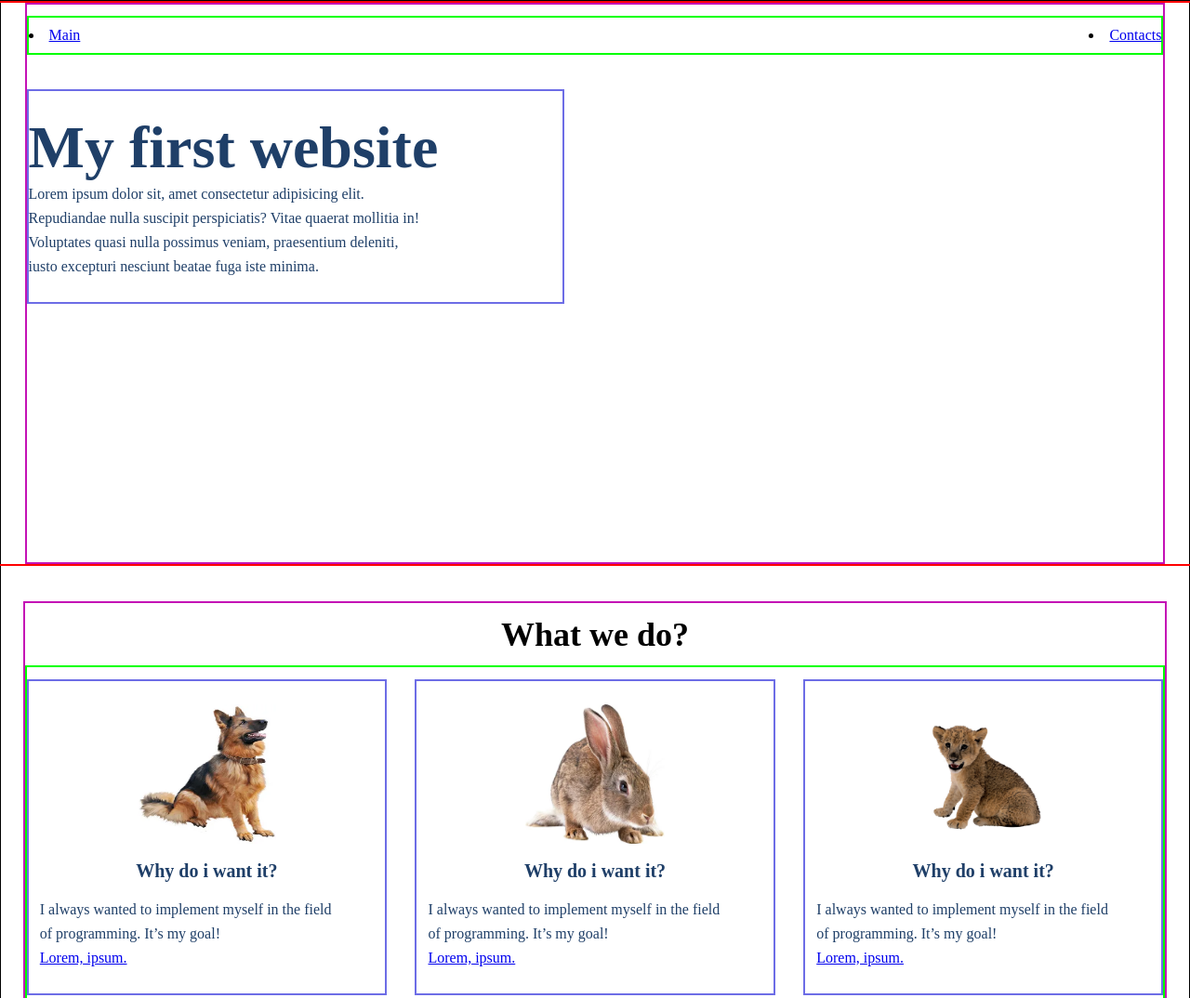
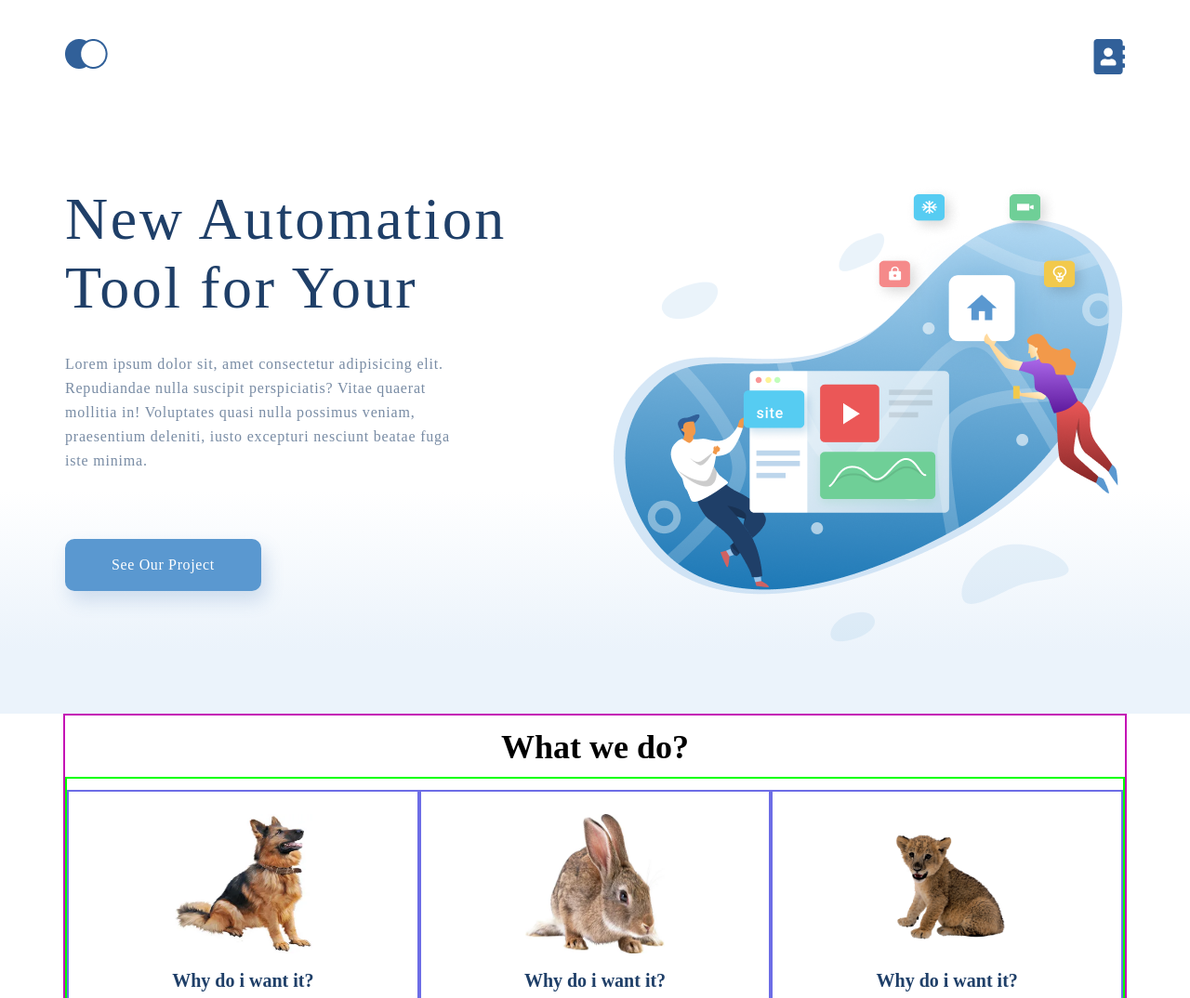
Before and after one commit to FominDV/HTML.CSS, a plain HTML site: page homework/index.html in a window 1280 px wide. Shown: the top 1074 px of the page at 93% size. Drawn offline with Linux system fonts and the light colour scheme.

Commit message:
lesson 6.1

```diff
--- a/homework/index.html
+++ b/homework/index.html
@@ -10,25 +10,29 @@
 
 <body>
     <div class="conteiner_main">
+        <div class="top">
             <div class="header big_block">
-            <div class="content_header">
                 <!-- menu -->
                 <ul class="menu">
-                    <li><a href="index.html">Main</a></li>
-                    <li><a href="contacts.html">Contacts</a></li>
+                    <li><a href="index.html"><img src="img/Group.png" alt="menu"></a></a></li>
+                    <li><a href="contacts.html"><img src="img/address.png" alt="contacts"></a></li>
                 </ul>
                 <!-- main part -->
+                <div class="top_info">
                     <div class="text_header">
-                    <h1 class="header1">My&nbsp;first website </h1>
+                        <h1 class="header1">New Automation Tool for Your</h1>
                         <p class="p_text p_header">Lorem ipsum dolor sit, amet consectetur adipisicing elit. Repudiandae
                             nulla
                             suscipit
                             perspiciatis?
                             Vitae quaerat
-                        mollitia&nbsp;in! Voluptates quasi nulla possimus veniam, praesentium deleniti, iusto excepturi
+                            mollitia&nbsp;in! Voluptates quasi nulla possimus veniam, praesentium deleniti, iusto
+                            excepturi
                             nesciunt
                             beatae
                             fuga iste minima.</p>
+                        <a href="#" class="header_botton">See Our Project</a>
+                    </div>
                 </div>
             </div>
         </div>
--- a/homework/style.css
+++ b/homework/style.css
@@ -6,10 +6,17 @@
 .p_text{
     font-size: 16px;
     line-height: 26px;
+    letter-spacing: 0.05em;
+    color: #1F3F68;
+    opacity: 0.6;
 }
 .header1{
+    margin-bottom: 32px;
+    font-weight: 300;
     font-size: 64px;
-    width: 510px;
+    line-height: 74px;
+    letter-spacing: 0.04em;
+    color: #1F3F68;
 }
 .header2{
     font-weight: 500;
@@ -43,27 +50,45 @@
     text-transform: uppercase;
 }
 .header{
-    border: 2px solid red;
-    padding: 0% 5%;
-
+    height: 768px;
+    display: flex;
+    flex-direction: column;
 }
 .content_header{
     border: 2px solid #c412b5;
     height: 600px;
 }
 .menu{
-    list-style-position: inside;
     display: flex;
     justify-content: space-between;
-    border: 2px solid #0f0;
-    margin: 1% 0%;
-    padding: 10px 0px;
+    list-style-type: none;
+    padding-top: 42px;
+}
+.header_botton{
+    font-size: 16px;
+    line-height: 26px;
+    text-align: center;
+    letter-spacing: 0.04em;
+    color: #FFFFFF;
+    background: #5A98D0;
+    text-decoration: none;
+    box-shadow: 5px 10px 20px rgba(53, 110, 173, 0.2);
+    border-radius: 10px;
+    padding: 15px 50px;
+    margin-top: 71px;
+    display: inline-block;
+}
+.top_info{
+    flex-grow: 1;
+    height: 100%;
+    background-image: url(img/illustration.png);
+    background-repeat: no-repeat ;
+    background-position-x: right;
+    background-position-y: 115px;
 }
 .text_header{
-    border: 2px solid rgb(109, 109, 230);
-    padding: 2% 2% 2% 0%;
-    width: 45%;
-    margin: 3% 0%;
+    width: 510px;
+    margin-top: 115px;
 }
 .main_content{
     height: 500px;
@@ -131,6 +156,10 @@
     display: flex;
     flex-direction: column;
     justify-content: space-around;
+}
+.top{
+    background: linear-gradient(0deg, #EBF3FB 8.84%, rgba(152, 195, 232, 0) 31.12%);
+}
 }
 .map{
     border: 2px solid rgb(0, 60, 255);
@@ -213,7 +242,6 @@ margin: 1% 5%;
    }
 
    .conteiner_main{
-    border: 1px solid black;
     display: flex;
     flex-direction: column;
    align-items: center;
@@ -221,7 +249,8 @@ margin: 1% 5%;
 
 }
    .big_block{
-      width: 96%;
+      width: 1140px;
+      margin: 0px 113px;
    }
    .p_header{
        width: 425px;
```
Also changed, not shown: homework/contacts.html (+4 -4 lines), homework/img/Group.png (added), homework/img/address.png (added), homework/img/illustration.png (added). Lines whose indentation alone changed are shown as unchanged.
